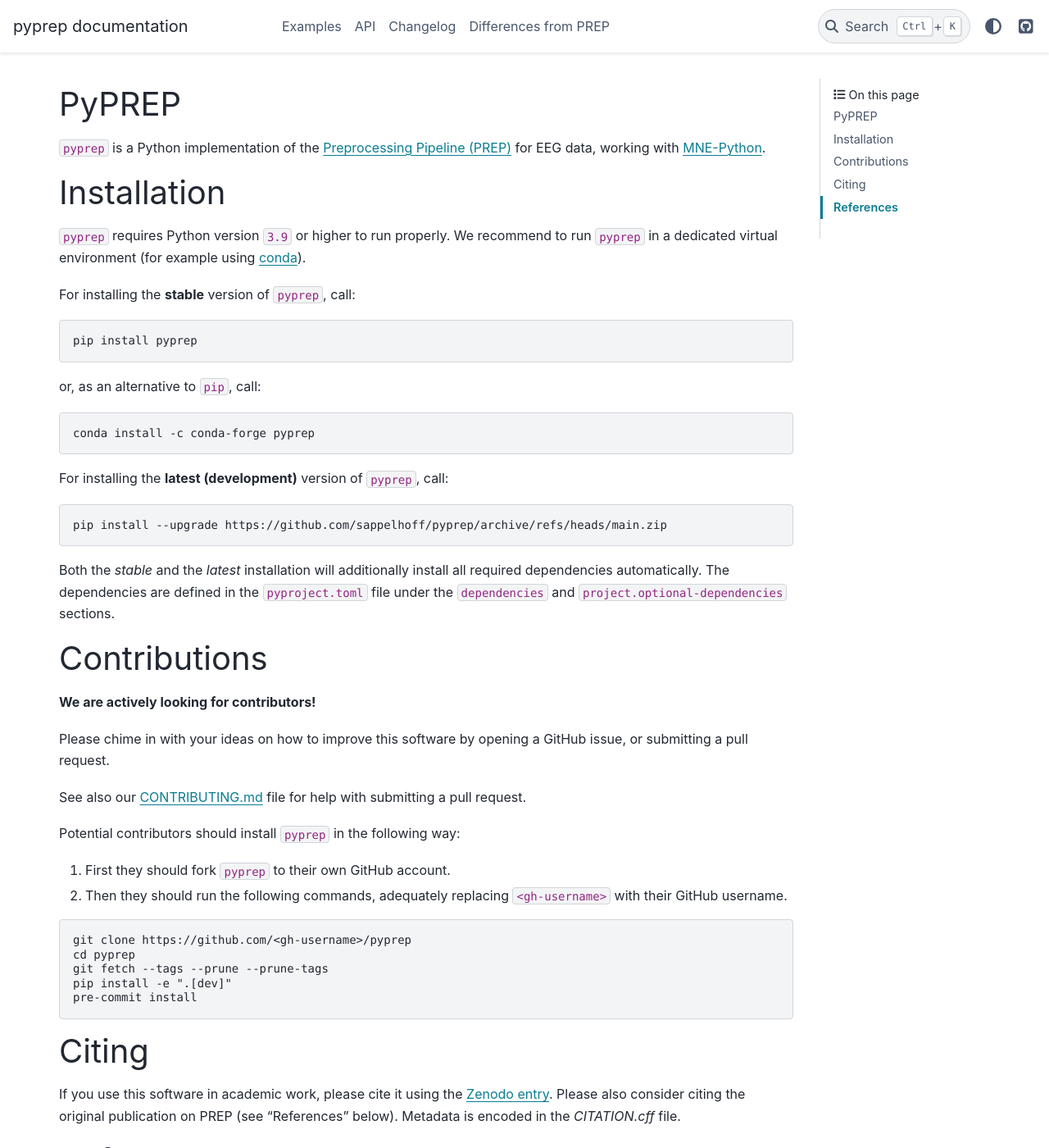
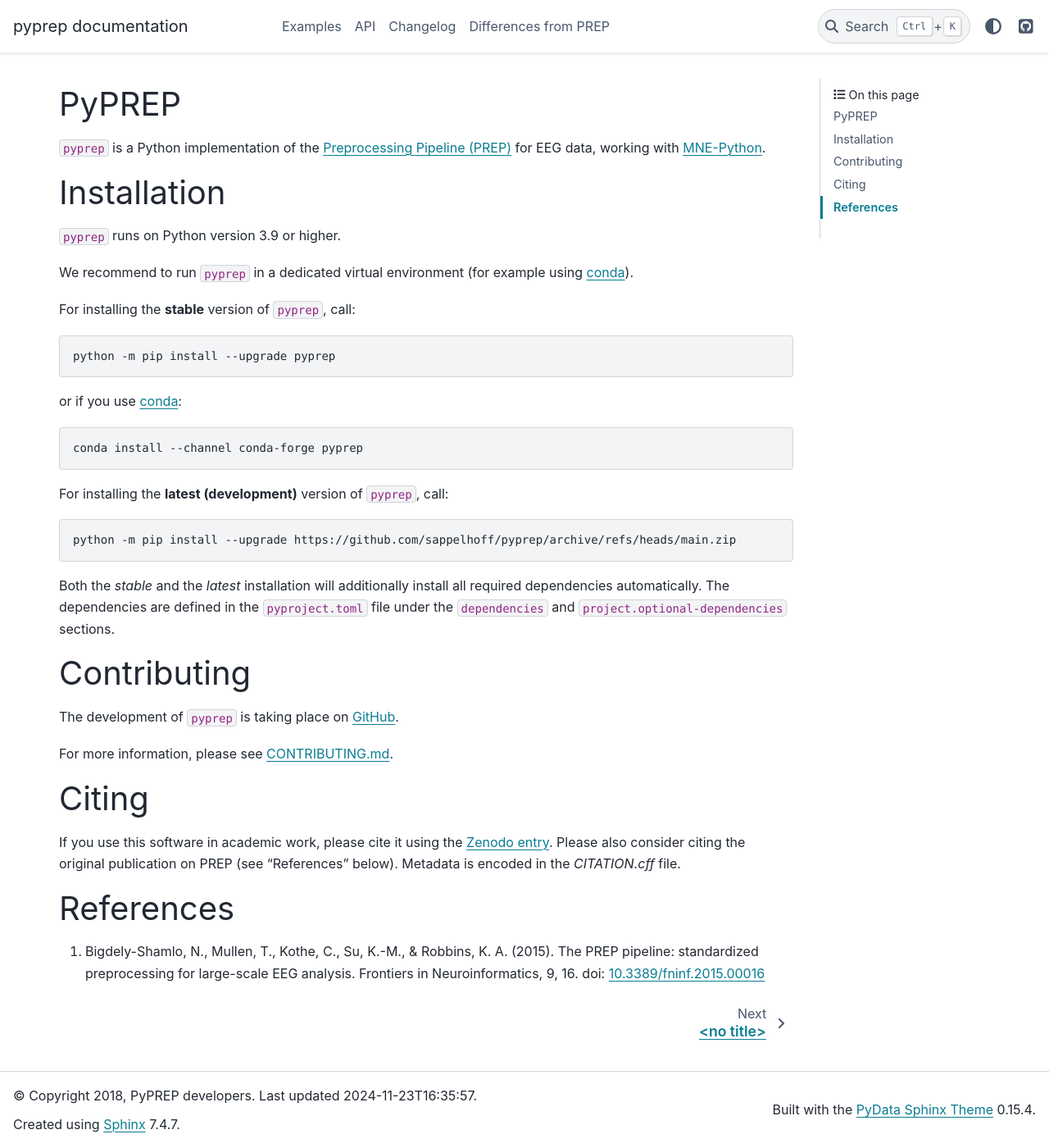
Before and after one commit to sappelhoff/pyprep, a Sphinx documentation site: the page built from docs/index.rst, in a window 1280 px wide and 1400 px high. Shown: the whole window at 82% size. Built offline with Sphinx 7.4.7 and the PyData theme 0.15.4, drawn with Linux system fonts in a browser that asks for light colours; the version number could not be read and is left out.

Commit message:
misc maintenance

```diff
--- a/README.rst
+++ b/README.rst
@@ -49,7 +48,8 @@
 Installation
 ============
 
-``pyprep`` requires Python version ``3.9`` or higher to run properly.
+``pyprep`` runs on Python version 3.9 or higher.
+
 We recommend to run ``pyprep`` in a dedicated virtual environment
 (for example using `conda <https://docs.conda.io/en/latest/miniconda.html>`_).
 
@@ -57,49 +57,33 @@
 
 .. code-block:: Text
 
-   pip install pyprep
+   python -m pip install --upgrade pyprep
 
-or, as an alternative to ``pip``, call:
+or if you use `conda <https://docs.conda.io/en/latest/miniconda.html>`_:
 
 .. code-block:: Text
 
-   conda install -c conda-forge pyprep
+   conda install --channel conda-forge pyprep
 
 For installing the **latest (development)** version of ``pyprep``, call:
 
 .. code-block:: Text
 
-   pip install --upgrade https://github.com/sappelhoff/pyprep/archive/refs/heads/main.zip
+   python -m pip install --upgrade https://github.com/sappelhoff/pyprep/archive/refs/heads/main.zip
 
 Both the *stable* and the *latest* installation will additionally install
 all required dependencies automatically.
 The dependencies are defined in the ``pyproject.toml`` file under the
 ``dependencies`` and ``project.optional-dependencies`` sections.
 
-Contributions
-=============
+Contributing
+============
 
-**We are actively looking for contributors!**
+The development of ``pyprep`` is taking place on
+`GitHub <https://github.com/sappelhoff/pyprep>`_.
 
-Please chime in with your ideas on how to improve this software by opening
-a GitHub issue, or submitting a pull request.
-
-See also our `CONTRIBUTING.md <https://github.com/sappelhoff/pyprep/blob/main/.github/CONTRIBUTING.md>`_
-file for help with submitting a pull request.
-
-Potential contributors should install ``pyprep`` in the following way:
-
-#. First they should fork ``pyprep`` to their own GitHub account.
-#. Then they should run the following commands,
-   adequately replacing ``<gh-username>`` with their GitHub username.
-
-.. code-block:: Text
-
-   git clone https://github.com/<gh-username>/pyprep
-   cd pyprep
-   git fetch --tags --prune --prune-tags
-   pip install -e ".[dev]"
-   pre-commit install
+For more information, please see
+`CONTRIBUTING.md <https://github.com/sappelhoff/pyprep/blob/main/.github/CONTRIBUTING.md>`_.
 
 Citing
 ======
--- a/docs/conf.py
+++ b/docs/conf.py
@@ -3,9 +3,9 @@
 # Authors: The PyPREP developers
 # SPDX-License-Identifier: MIT
 
-import os
 import sys
 from datetime import datetime
+from pathlib import Path
 
 from intersphinx_registry import get_intersphinx_mapping
 from sphinx.config import is_serializable
@@ -13,11 +13,10 @@
 import pyprep
 
 # If extensions (or modules to document with autodoc) are in another directory,
-# add these directories to sys.path here. If the directory is relative to the
-# documentation root, use os.path.abspath to make it absolute, like shown here.
-curdir = os.path.dirname(__file__)
-sys.path.append(os.path.abspath(os.path.join(curdir, "..", "pyprep")))
-sys.path.append(os.path.abspath(os.path.join(curdir, "sphinxext")))
+# add these directories to sys.path here.
+curdir = Path(__file__).parent
+sys.path.append((curdir / ".." / "eeg_positions").resolve())
+sys.path.append((curdir / ".." / "sphinxext").resolve())
 
 # -- Project information -----------------------------------------------------
 project = "pyprep"
--- a/pyproject.toml
+++ b/pyproject.toml
@@ -47,18 +47,16 @@
 
 [project.optional-dependencies]
 # Dependencies for developer installations
-dev = ["pyprep[test,docs]"]
-# Dependencies for building the documentation
+dev = ["ipykernel", "ipython", "pyprep[test,docs]"]
 docs = [
   "intersphinx_registry",
   "matplotlib",
   "numpydoc",
   "pydata-sphinx-theme",
+  "sphinx",
   "sphinx-copybutton",
-  "sphinx>3",
   "sphinx_gallery",
 ]
-# Dependencies for running the test infrastructure
 test = [
   "build",
   "matplotlib",
```
Also changed, not shown: other parts of README.rst (+1 -2 lines), .github/CONTRIBUTING.md, 4 other files.
